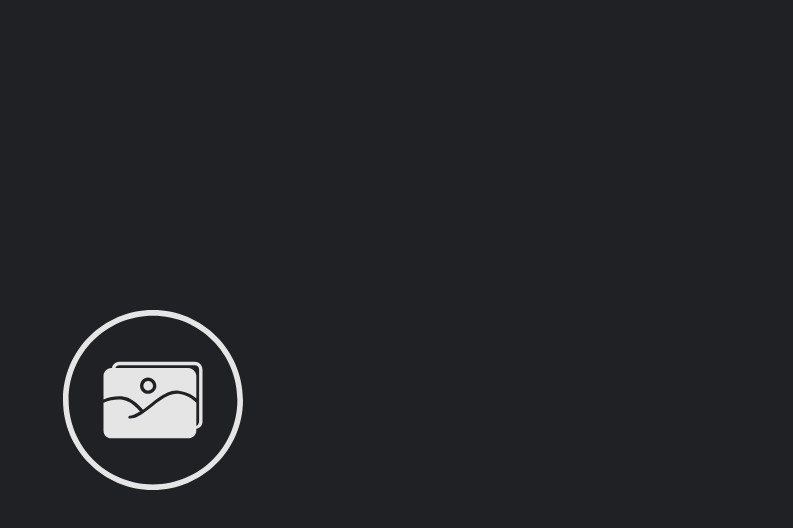
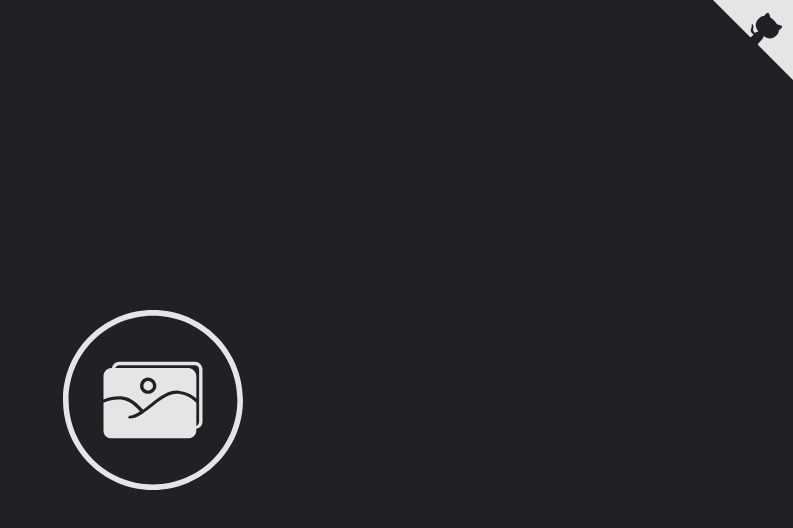
Before and after one commit to catdad-experiments/share-exif, a website: page index.html in a window 1280 px wide. Shown: the whole page, without its empty margins (487-1280 px from the left). Drawn offline with nearby package versions, Linux system fonts and the light colour scheme.

Commit message:
adding a github corner icon

```diff
--- a/index.html
+++ b/index.html
@@ -17,6 +17,13 @@
 </head>
 
 <body>
+  <a class="github-corner" href="https://github.com/catdad-experiments/share-exif" aria-label="View source on Github">
+    <svg class="icon">
+      <!-- Adapted from Tim Holman's GitHub Corners - https://github.com/tholman/github-corners -->
+      <path d="M0 0L36.8 36.8 45.3 45.3 80 80 80 0 0 0ZM40.6 34.6C36.3 31.7 38.1 28.8 38.1 28.8 39 26.6 38.7 25.3 38.7 25.3 38.4 23 39.7 24.6 39.7 24.6 41 26.2 40.3 28.2 40.3 28.2 39.6 30.7 41 32.2 42.3 32.9L42.9 32.3C43.8 31.7 44.8 31.4 45.4 31.4 42.9 27.8 40.6 23.7 46.1 18.2 47.7 16.6 49.3 16 51.2 16 51.5 15.4 52.2 13.8 55 12.5 55 12.5 56.6 13.4 57.3 17.6 58.6 18.2 59.8 19.2 61.1 20.5 62.4 21.8 63.4 23 64 24.3 68.5 25.3 69.4 26.6 69.4 26.6 68.2 29.1 66.6 30.1 65.9 30.1 65.9 32 65.3 33.6 63.7 35.2 58.6 40.3 54.1 38.6 50.6 36 50.6 37 50.2 38 49 39.4Q45.9 42.8 45.2 43.6C44.7 44.2 45.3 45.3 45.3 45.3L36.8 36.8C36.8 36.8 37.8 37.4 38.4 36.8L40.6 34.6Z"/>
+    </svg>
+  </a>
+
   <div class="unsupported limit">
     <p>This browser is not supported.</p>
     <p>See the <a href="https://github.com/catdad-experiments/share-exif">GitHub page</a> for more info.</p>
--- a/src/style.css
+++ b/src/style.css
@@ -21,6 +21,16 @@ html, body {
 
 * {
   box-sizing: border-box;
+}
+
+a.github-corner {
+  position: absolute;
+  top: 0;
+  right: 0;
+  width: 80px;
+  height: 80px;
+  fill: var(--foreground);
+  overflow: hidden;
 }
 
 .unsupported {
```
